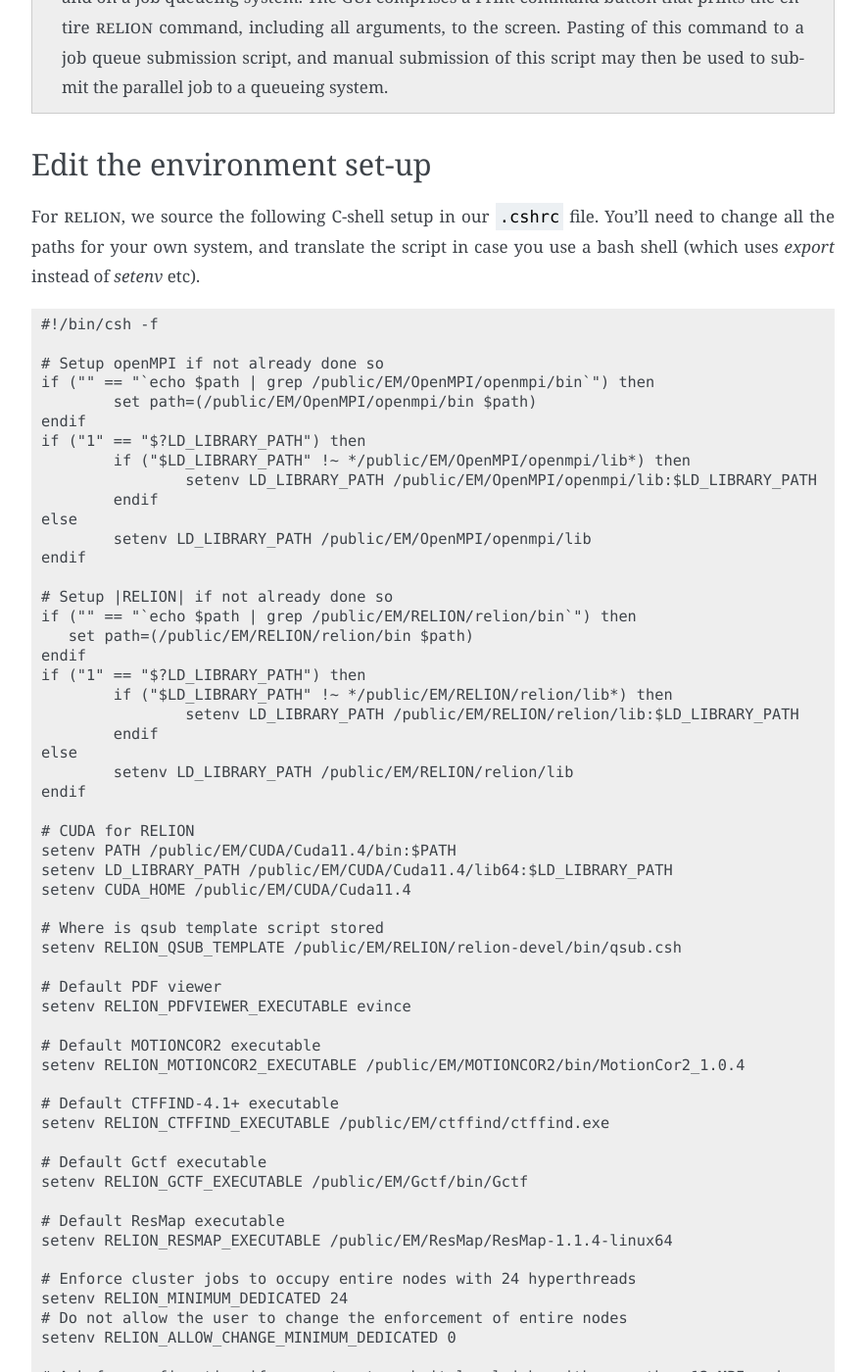
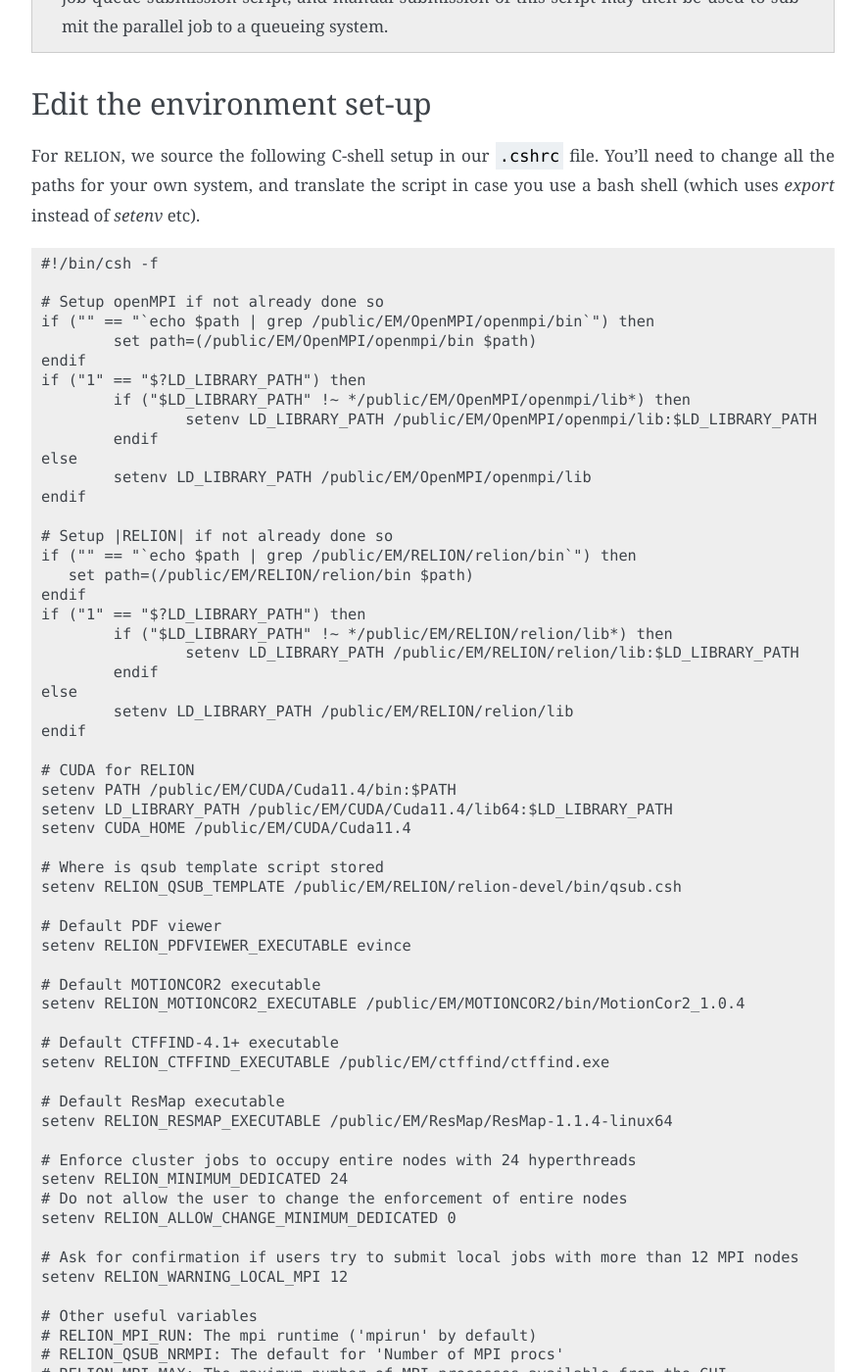
Before and after one commit to 3dem/relion-documents, a Sphinx documentation site: the page built from source/Installation.rst, in a window 1280 px wide and 1400 px high, scrolled down 12000 px. Shown: the whole window at 98% size, without its empty margins (308-1191 px from the left). Built offline with Sphinx 7.4.7, drawn with Linux system fonts in a browser that asks for light colours; cross-references to code outside the pages are shown as plain code; some of the changed text lies outside the part shown.

Commit message:
RELION 5.0 no longer supports GCTF.

```diff
--- a/source/Installation.rst
+++ b/source/Installation.rst
@@ -42,7 +42,6 @@ CUDA, HIP/ROCm, SYCL or oneAPI intel compilers:
 CTFFIND-4.1:
     CTF estimation is not part of |RELION|.
     Instead, |RELION| provides a wrapper to Alexis Rohou and Niko Grigorieff's :textsc:`ctffind` 4 :cite:`rohou_ctffind4:_2015`.
-    Alternatively, you may also use (the closed-source) :textsc:`gctf` by Kai Zhang :cite:`zhang_gctf:_2016`, which may be downloaded from `Kai's website <http://www.mrc-lmb.cam.ac.uk/kzhang/>`_.
 
 Ghostscript:
     RELION uses `Ghostscript <https://www.ghostscript.com/>`_ to generate PDF files.
@@ -514,9 +513,6 @@ You'll need to change all the paths for your own system, and translate the scrip
      # Default CTFFIND-4.1+ executable
      setenv RELION_CTFFIND_EXECUTABLE /public/EM/ctffind/ctffind.exe
 
-     # Default Gctf executable
-     setenv RELION_GCTF_EXECUTABLE /public/EM/Gctf/bin/Gctf
-
      # Default ResMap executable
      setenv RELION_RESMAP_EXECUTABLE /public/EM/ResMap/ResMap-1.1.4-linux64
 
@@ -539,6 +535,6 @@ You'll need to change all the paths for your own system, and translate the scrip
      # RELION_QSUB_COMMAND: The default for 'Queue submit command'
      # RELION_MINIMUM_DEDICATED: The default for 'Minimum dedicated cores per node'
      # RELION_ALLOW_CHANGE_MINIMUM_DEDICATED: Whether to allow a user to change the 'Minimum dedicated cores per node' field in the GUI
-     # RELION_SHELL: A shell used to launch CTFFIND/GCTF in CtfFind jobs ('csh' by default; only available from 3.1)
+     # RELION_SHELL: A shell used to launch CTFFIND in CtfFind jobs ('csh' by default; only available from 3.1)
      # RELION_SCRATCH_DIR: The default scratch directory in the GUI
      # RELION_STACK_BUFFER: The buffer size used for MRC(S) file I/O, potentially useful on GPFS or Lustre file system. See https://github.com/3dem/relion/pull/783 for details.
--- a/source/SPA_tutorial/Preprocessing.rst
+++ b/source/SPA_tutorial/Preprocessing.rst
@@ -204,8 +204,9 @@ CTF estimation
 --------------
 
 Next, we will estimate the CTF parameters for each corrected micrograph.
-You can use the :jobtype:`CTF estimation` job-type as a wrapper to Kai Zhang's :textsc:`gctf` to execute on the GPU, or you can also use Alexis Rohou and Niko Grigorieff's |CTFFIND4.1| to execute efficiently on the CPU.
+You can use the :jobtype:`CTF estimation` job-type as a wrapper to Alexis Rohou and Niko Grigorieff's |CTFFIND4.1| to execute efficiently on the CPU.
 We now prefer |CTFFIND4.1|, as it is the only open-source option, and because it allows reading in the movie-averaged power spectra calculation by |RELION|'s own implementation of the |MotionCor2| algorithm.
+Support for GCTF was dropped in RELION 5.0.
 Fill in the settings as follows:
 
 On the :guitab:`I/O`:
@@ -260,10 +261,9 @@ On the :guitab:`CTFFIND-4.1` tab, set:
 :Defocus step size (A):: 500
 
 
-On the :guitab:`Gctf` tab, make sure the option to use :textsc:`gctf` instead is set to No.
 On the :guitab:`Running` tab, use six MPI processes to process the 24 micrographs in parallel.
 This took less than 10 seconds on our machine.
-Once the job finishes there are additional files for each micrograph inside the output ``CtfFind/job003/Movies`` directory: the ``.ctf`` file contains an image in `MRC` format with the computed power spectrum and the fitted CTF model; the ``.log`` file contains the output from :textsc:`ctffind` or :textsc:`gctf`; (only in case of using :textsc:`ctffind`, the `.com` file contains the script that was used to launch :textsc:`ctffind`).
+Once the job finishes there are additional files for each micrograph inside the output ``CtfFind/job003/Movies`` directory: the ``.ctf`` file contains an image in `MRC` format with the computed power spectrum and the fitted CTF model; the ``.log`` file contains the output from :textsc:`ctffind`; the `.com` file contains the script that was used to launch :textsc:`ctffind`.
 
 You can visualise all the Thon-ring images using the :button:`Display` button, selecting ``out: micrographs_ctf.star``.
 The zeros between the Thon rings in the experimental images should coincide with the ones in the model.
```
